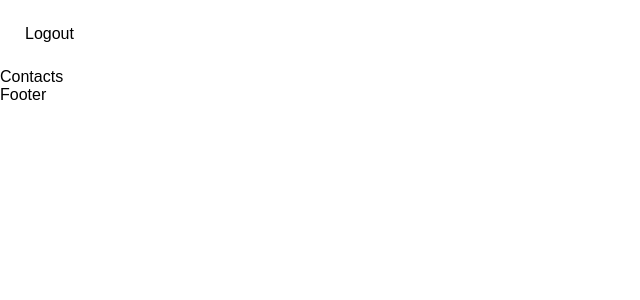
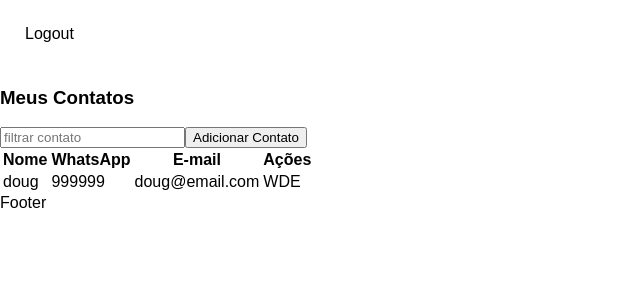
Before and after one commit to Doug77/contact-list, a React (Create React App) app in the folder src/frontend/: page /contacts in a window 1280 px wide. Shown: the top 300 px of the page, without its empty margins (0-640 px from the left). Built offline with nearby package versions, Linux system fonts and the light colour scheme.

Commit message:
feat: criando tabela para listar contatos

```diff
--- a/src/frontend/src/pages/contacts/Contacts.jsx
+++ b/src/frontend/src/pages/contacts/Contacts.jsx
@@ -2,6 +2,32 @@ import React from 'react';
 
 export default function Contacts() {
   return (
-    <div>Contacts</div>
+    <div>
+      <div>
+        <h3>Meus Contatos</h3>
+        <input placeholder="filtrar contato" />
+        <button type="button">Adicionar Contato</button>
+      </div>
+      <div>
+        <table>
+          <tbody>
+            <tr>
+              <th>Nome</th>
+              <th>WhatsApp</th>
+              <th>E-mail</th>
+              <th>Ações</th>
+            </tr>
+          </tbody>
+          <tbody>
+            <tr>
+              <td>doug</td>
+              <td>999999</td>
+              <td>doug@email.com</td>
+              <td>WDE</td>
+            </tr>
+          </tbody>
+        </table>
+      </div>
+    </div>
   );
 }
```
